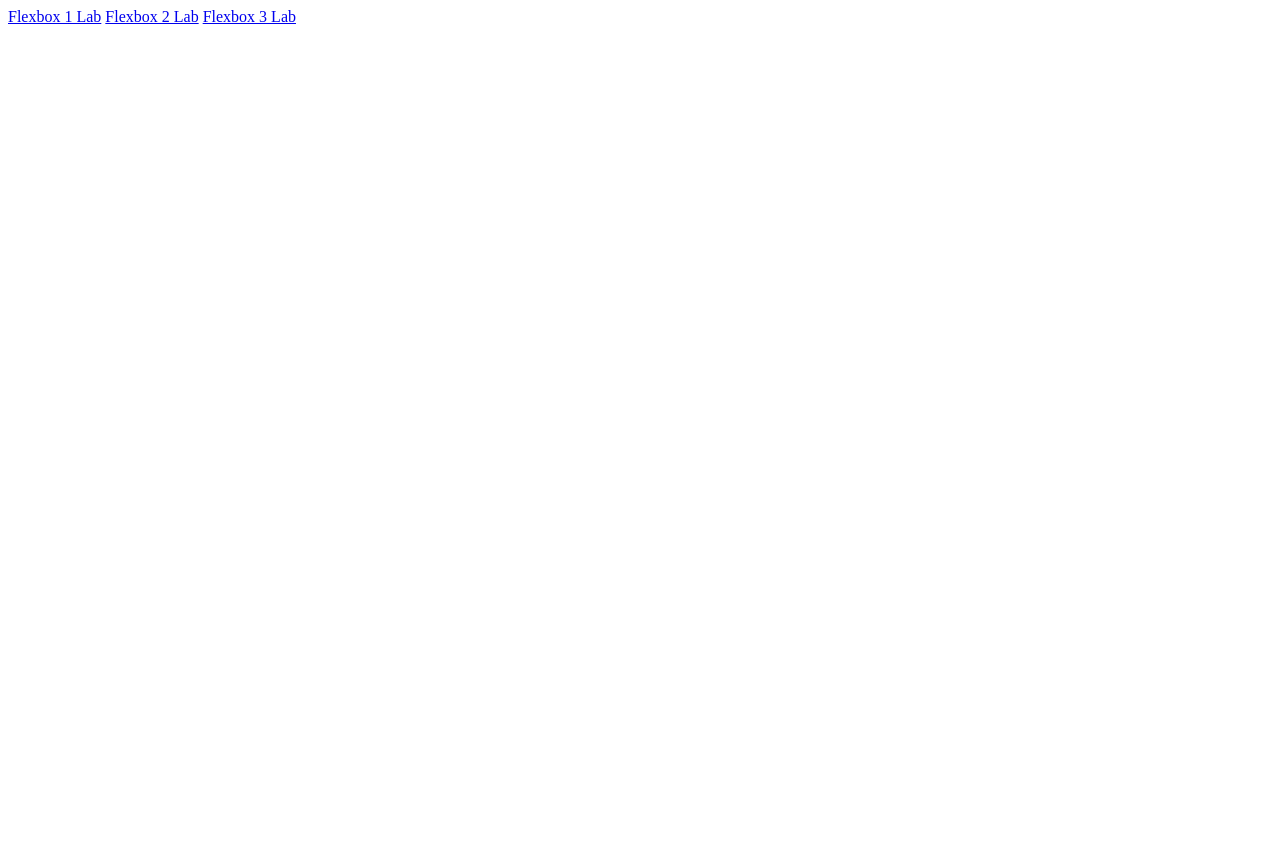
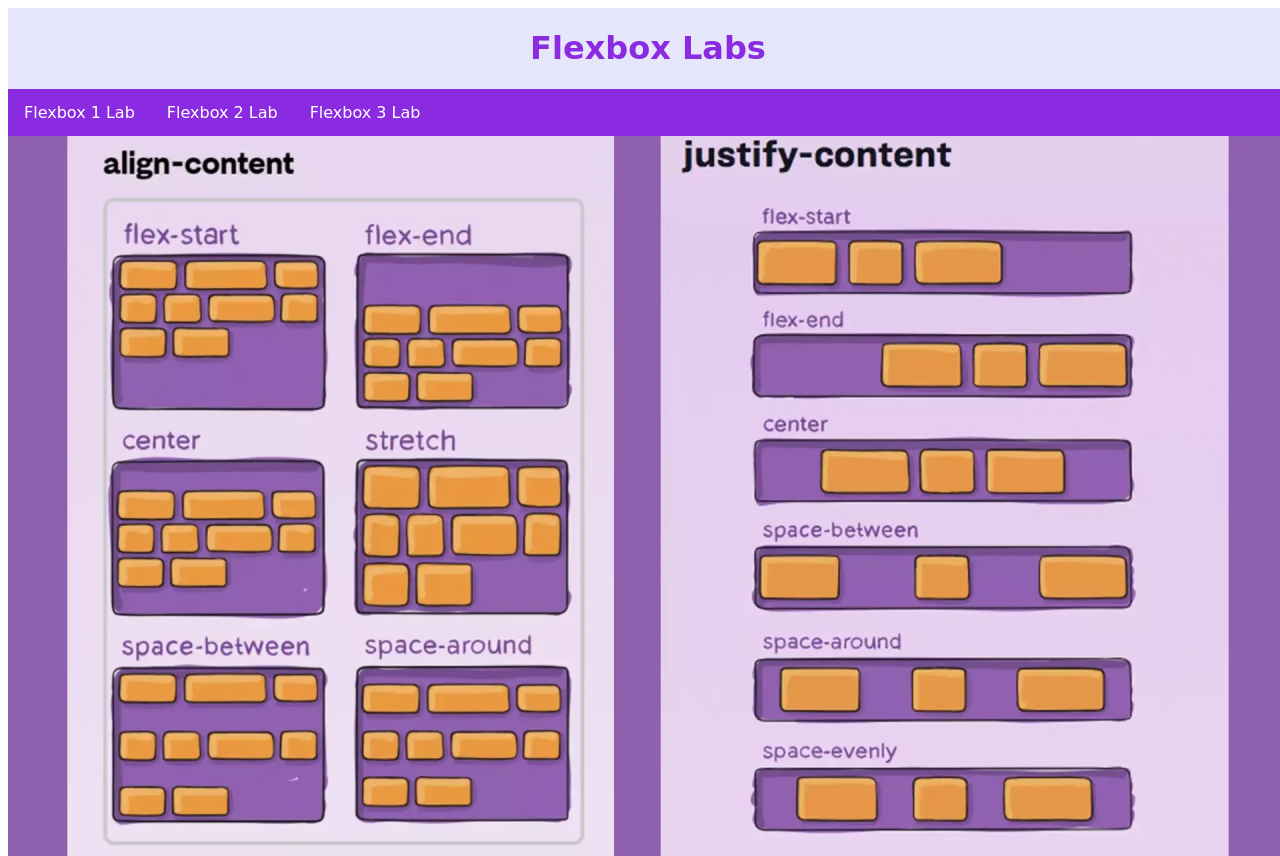
Before and after one commit to drtupper/Flexbox_Labs, a plain HTML site: page index.html in a window 1280 px wide. Before the commit the page ends 800 px from the top, so only its background shows below. Drawn offline with Linux system fonts and the light colour scheme; a web font is replaced by a local one.

Commit message:
added styling to home (index) page

```diff
--- /dev/null
+++ b/css/style.css
@@ -0,0 +1,48 @@
+html, body{
+    height: 100%;
+    width: 100%;
+    font-family: "Gluten", cursive;
+
+}
+header{
+
+    display: flex;
+    flex-direction: row;
+    justify-content: center;
+    align-items: center;
+    color: blueviolet;
+    background-color: lavender;
+}
+
+nav{
+    background-color: blueviolet;
+    display: flex;
+    flex-direction: row;
+    justify-content: flex-start;
+    align-items: center;
+}
+
+nav a{
+    display: block;
+    color: white;
+    text-align: center;
+    padding: 14px 16px;
+    text-decoration: none;
+
+}
+
+nav a:hover{
+    background-color: navy;
+}
+
+main{
+    display: flex;
+    flex-direction: column;
+    justify-content: center;
+    align-items: center;
+}
+
+img {
+  display: block;
+  max-width: 100%;
+}
--- a/index.html
+++ b/index.html
@@ -4,11 +4,28 @@
     <meta charset="UTF-8">
     <meta name="viewport" content="width=device-width, initial-scale=1.0">
     <title>Document</title>
+    <link rel="stylesheet" type="text/css" href="css/style.css">
+    <link rel="preconnect" href="https://fonts.googleapis.com">
+    <link rel="preconnect" href="https://fonts.gstatic.com" crossorigin>
+    <link href="https://fonts.googleapis.com/css2?family=Gluten:wght@100..900&display=swap" rel="stylesheet">
 </head>
 <body>
-    <a href="html/flex1.html">Flexbox 1 Lab</a>
-    <a href="html/flex2.html">Flexbox 2 Lab</a>
-    <a href="html/flex3.html">Flexbox 3 Lab</a>
+    <header>
+        <h1>Flexbox Labs</h1>
+
+    </header>
+
+    <nav>
+        <a href="html/flex1.html">Flexbox 1 Lab</a>
+        <a href="html/flex2.html">Flexbox 2 Lab</a>
+        <a href="html/flex3.html">Flexbox 3 Lab</a>
+
+    </nav>
+    <main>
+        <img src="images/cover_page.png">
+
+    </main>
+
 
 </body>
 </html>
```
Also changed, not shown: images/cover_page.png (added).
